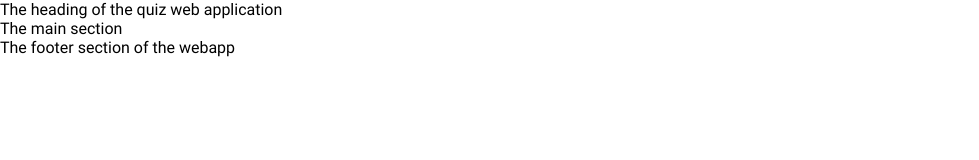
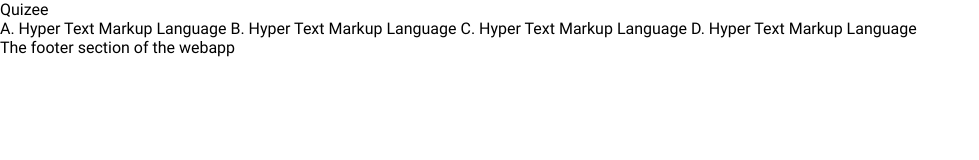
Before and after one commit to Jaycode01/Quiz-Application, a plain HTML site: page index.html in a window 1280 px wide. Shown: the whole page, without its empty margins (0-979 px from the left). Drawn offline with Linux system fonts and the light colour scheme.

Commit message:
🎭🎭🎭

```diff
--- a/index.html
+++ b/index.html
@@ -7,8 +7,13 @@
     <title>Quiz Application</title>
   </head>
   <body>
-    <header>The heading of the quiz web application</header>
-    <main>The main section</main>
+    <header>Quizee</header>
+    <main>
+      <div class="box">
+        A. Hyper Text Markup Language B. Hyper Text Markup Language C. Hyper
+        Text Markup Language D. Hyper Text Markup Language
+      </div>
+    </main>
     <footer>The footer section of the webapp</footer>
   </body>
 </html>
```
